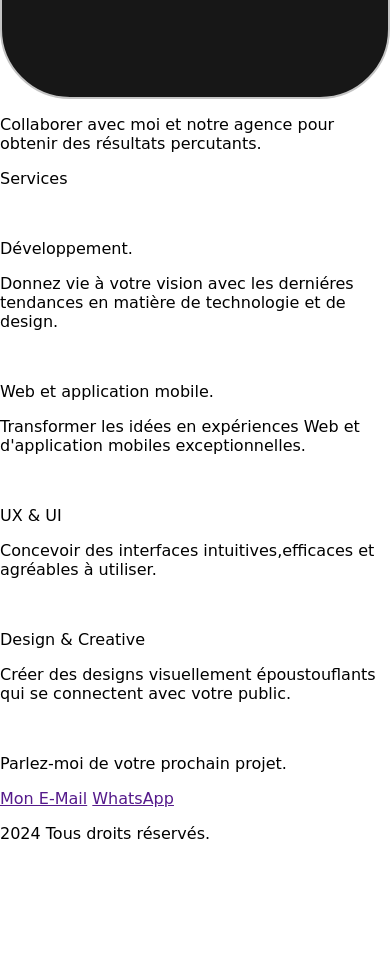
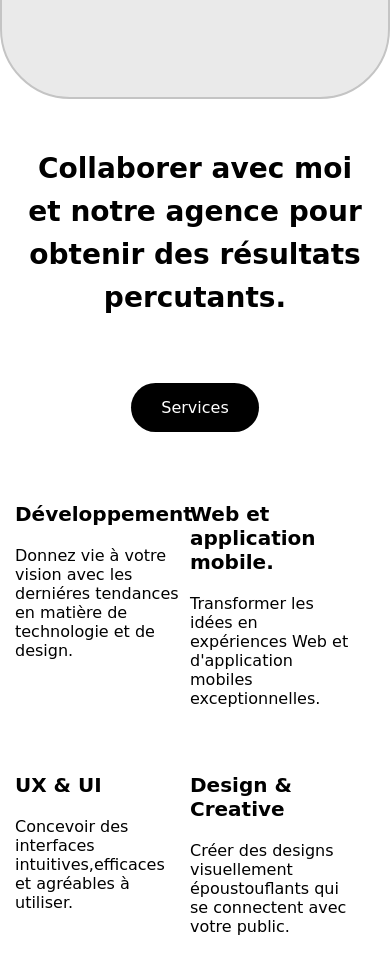
Before and after one commit to ArgyrouCharalambos/Portfolio, a plain HTML site: page index.html in a window 390 px wide. Shown: the part 603-1563 px from the top of the page. Before the commit the page ends 1462 px from the top, so only its background shows below. Drawn offline with Linux system fonts and the light colour scheme.

Commit message:
Ajout du style au main mobile

```diff
--- a/mobile.css
+++ b/mobile.css
@@ -10,7 +10,7 @@ body{
     border: 2px solid rgb(196, 196, 196);
     border-bottom-right-radius: 70px;
     border-bottom-left-radius: 70px;
-    background-color: rgba(0, 0, 0, 0.91);
+    background-color: rgb(234, 234, 234);
 }
 .Header__Description{
     padding: 30px 10px;
@@ -70,3 +70,37 @@ body{
     height: 150px;
     clip-path: circle();
 }
+.Main__Titre{
+    padding: 20px;
+    font-size: 28px;
+    line-height: 43px;
+    font-weight: bold;
+    text-align: center;
+}
+.Main__Description{
+   display: flex;
+   flex-direction: column;
+   align-items: center;
+}
+.Main__SousTitre{
+    text-align: center;
+    background-color: black;
+    color: white;
+    border-radius: 30px;
+    padding: 15px 30px;
+}
+.Main__GroupeCompétence{
+    display: flex;
+    flex-wrap: wrap;
+    padding: 10px;
+    padding-right: 30px;
+}
+.Main__Compétence{
+    width: 50%;
+    padding: 5px;
+}
+.Main__Titre2{
+    font-weight: bold;
+    font-size: 20px;
+    width: 180px;
+}
```
